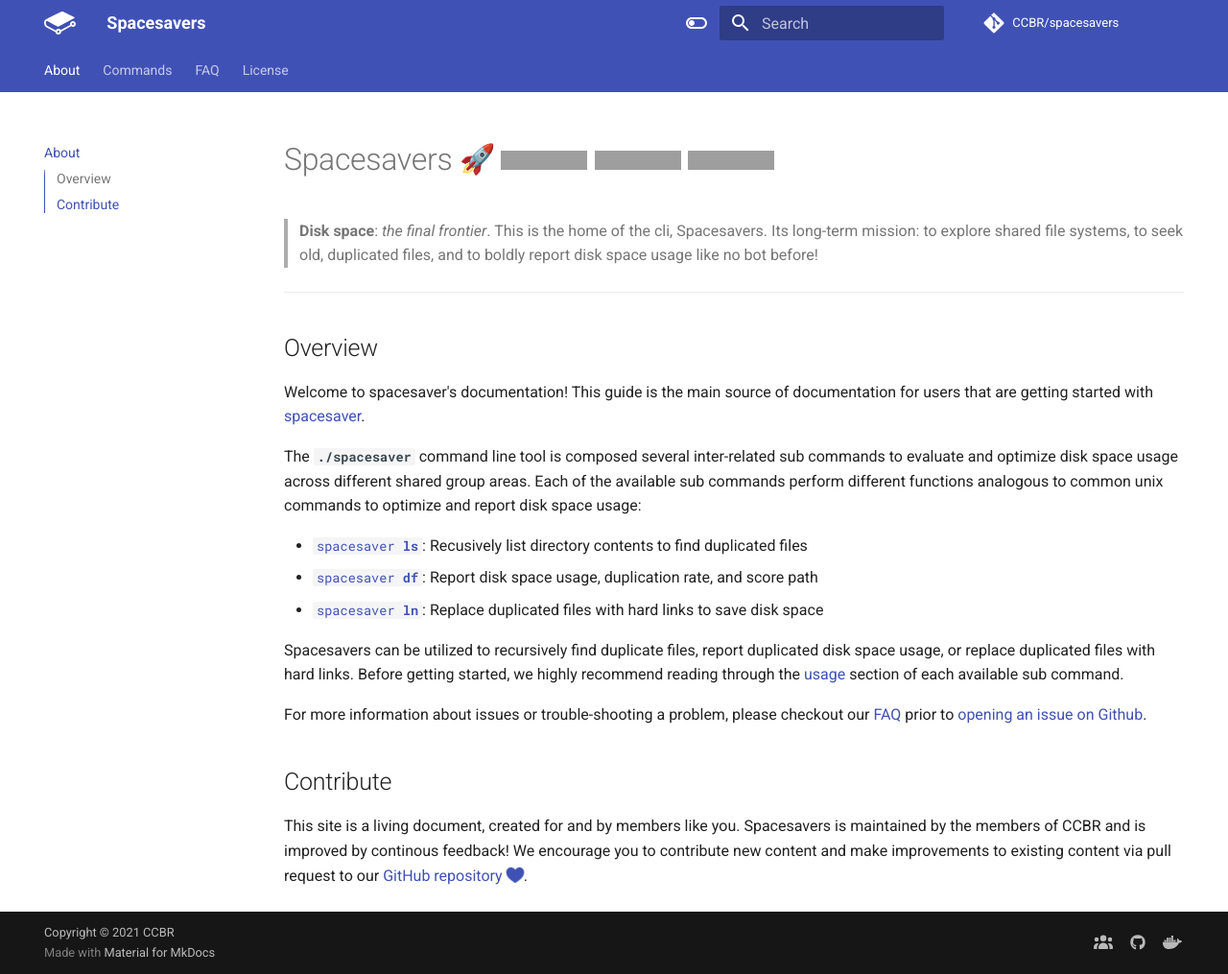
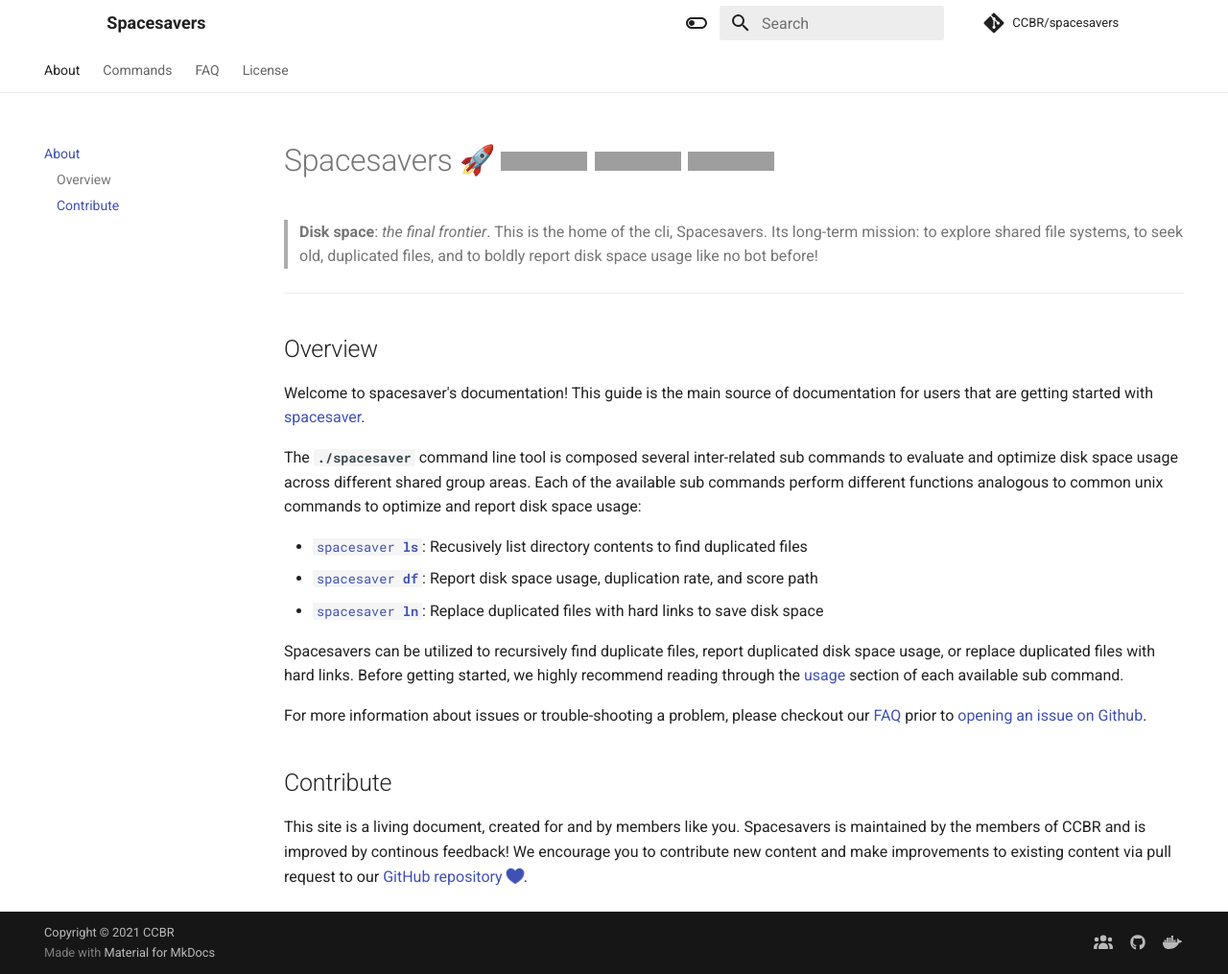
Before and after one commit to skchronicles/spacesavers, an MkDocs documentation site: the page built from docs/index.md, in a window 1280 px wide and 1015 px high. Shown: the whole window at 96% size. Built offline with MkDocs 1.6.1 and Material for MkDocs 9.7.7, drawn with Linux system fonts in a browser that asks for light colours; emoji names are drawn with the system emoji font; comment, search, counter and statistics services are not loaded; the version menu is left out; grey boxes are pictures that could not be loaded.

Commit message:
Updating primary color of light theme

```diff
--- a/mkdocs.yml
+++ b/mkdocs.yml
@@ -25,7 +25,7 @@
     - toc.integrate
   palette:
     - scheme: default
-      primary: indigo
+      primary: white
       accent: indigo
       toggle:
         icon: material/toggle-switch-off-outline
```
